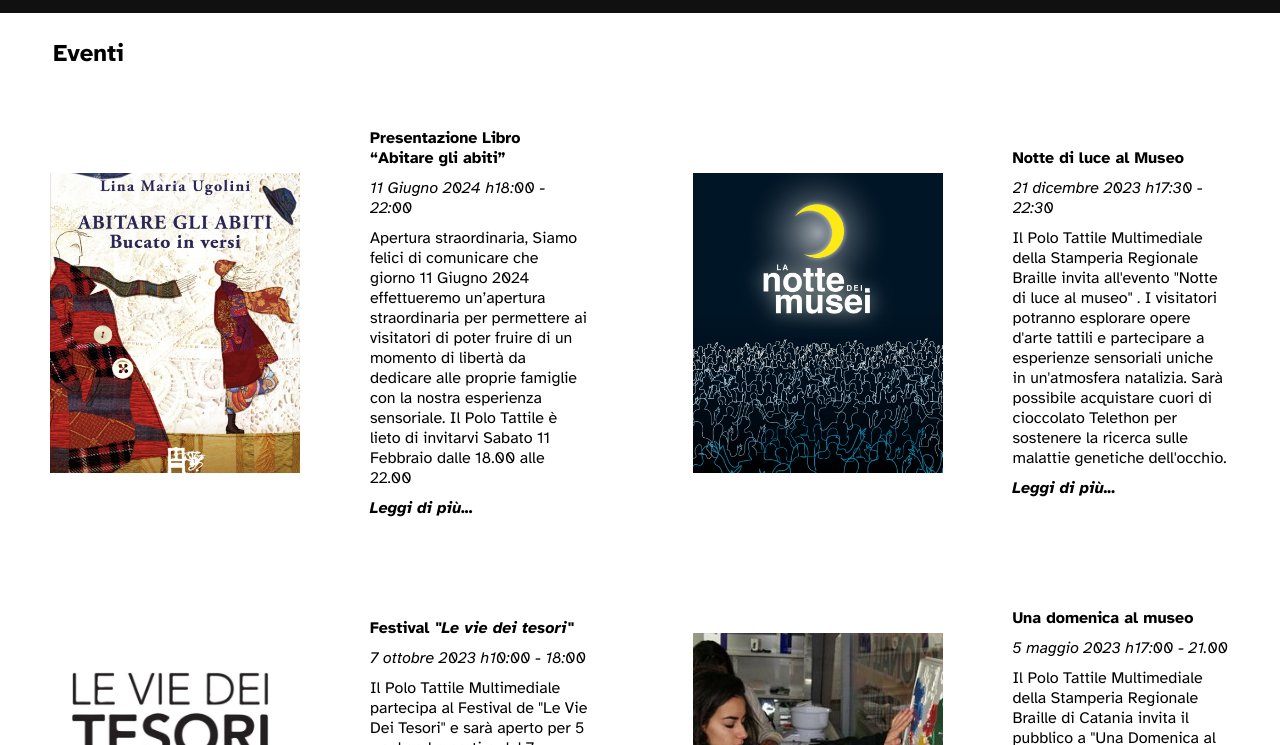
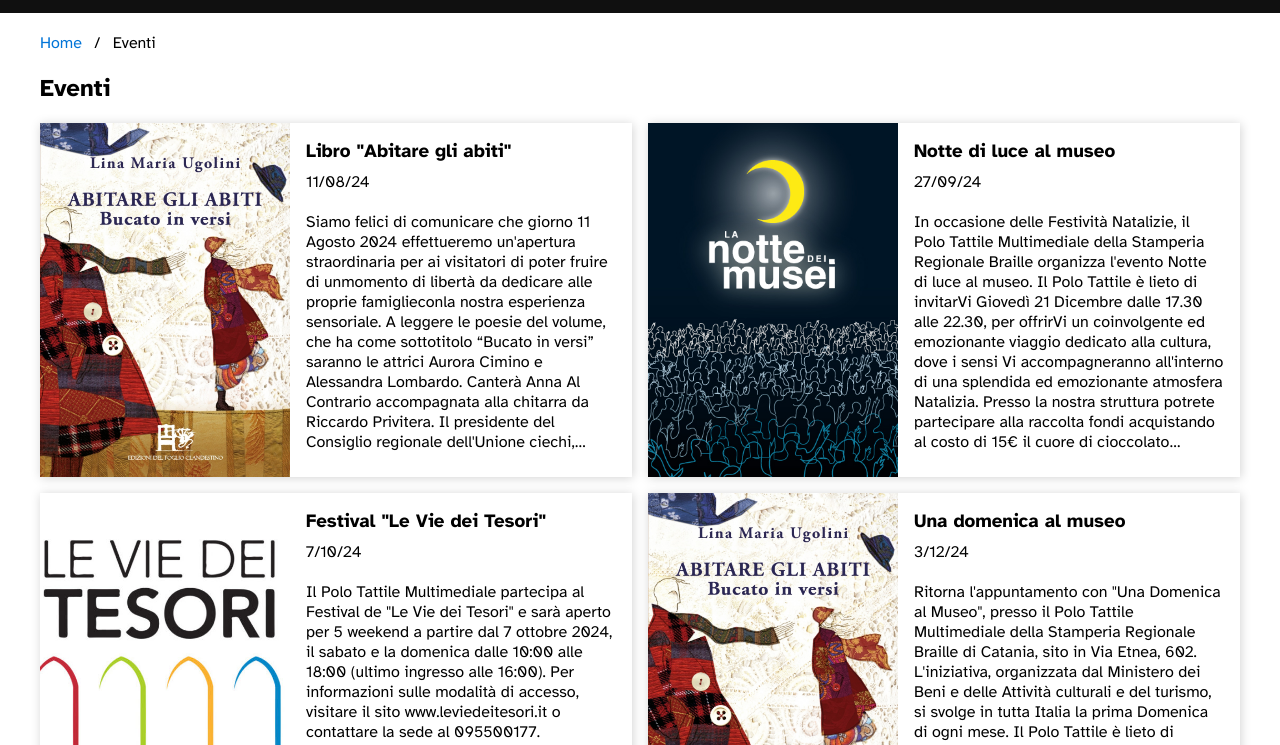
Before and after one commit to giuseppegggraziano/esame-web, a plain HTML site: page Pagina Eventi .html in a window 1280 px wide. Shown: the part 55-800 px from the top of the page. Drawn offline with Linux system fonts and the light colour scheme.

Commit message:
Nuovo archivio eventi, nuovo css

```diff
--- a/Pagina Eventi .html
+++ b/Pagina Eventi .html
@@ -1,5 +1,6 @@
 <!DOCTYPE html>
 <html lang="en">
+
     <head>
         <meta charset="UTF-8">
         <meta name="viewport" content="width=device-width, initial-scale=1.0">
@@ -9,6 +10,7 @@
         <link rel="preconnect" href="https://fonts.gstatic.com" crossorigin>
         <link href="https://fonts.googleapis.com/css2?family=Atkinson+Hyperlegible:ital,wght@0,400;0,700;1,400;1,700&display=swap" rel="stylesheet">
     </head>
+
     <body>
         <header>
 
@@ -39,105 +41,68 @@
                     <li><a href="chi-siamo.html"><button class="button button1">Chi siamo</button></a></li>
                 </ul>
             </nav>
+        </header>
+        <main>
 
-    </header>
-<!-- qui inizia la pg dedicata agli eventi -->
-<meta charset="UTF-8">
-    <meta name="viewport" content="width=device-width, initial-scale=1.0">
-    <div class="titolo_lista">
-        <h2>Eventi</h2>
+            <ul class="breadcrumb" style="margin-bottom: 20px; max-width: 1200px;margin: auto; margin-top: 20px; margin-bottom: 20px;">
+                <li><a href="index.html">Home</a></li>
+
+                <li>Eventi</li>
+            </ul>
+
+            <h2 style="max-width: 1200px;margin: auto; margin-top: 20px; margin-bottom: 20px;">Eventi</h2>
+
+            <section>
+                <div class="evento-test">
+
+                    <div class="griglia-eventi">
+
+                        <div class="singolo-evento">
+                            <img src="img/abitare-gli-abiti.jpg">
+                            <div class="text">
+                                <h3 style="  padding: 0px 0px 10px 0px;">Libro "Abitare gli abiti"</h3>
+                                <p>11/08/24</p>
+                                <p class="paragrafo-troncato">Siamo felici di comunicare che giorno 11 Agosto 2024 effettueremo un'apertura straordinaria per ai visitatori di poter fruire di unmomento di libertà da dedicare alle proprie famiglieconla nostra esperienza sensoriale. A leggere le poesie del volume, che ha come sottotitolo “Bucato in versi” saranno le attrici Aurora Cimino e Alessandra Lombardo. Canterà Anna Al Contrario accompagnata alla chitarra da Riccardo Privitera. Il presidente del Consiglio regionale dell'Unione ciechi, Gaetano Renzo Minincleri, “Dopo le novelle verghiane, prosegue l'attività culturale del Polo”. “Le persone che non vedono, allorché incontrano gli altri sono attente a raccogliere indizi dagli abiti: avvertono il profumo del bucato, leggono nel fruscio delle pieghe la storia di chi li indossa nel presente e nella memoria di un ricordo”. </p>
+                            </div>
+                        </div>
+                        <div class="singolo-evento">
+                            <img src="img/notte-dei-musei.jpg">
+                            <div class="text">
+                                <h3 style="  padding: 0px 0px 10px 0px;">Notte di luce al museo</h3>
+                                <p>27/09/24</p>
+                                <p class="paragrafo-troncato">In occasione delle Festività Natalizie, il Polo Tattile Multimediale della Stamperia Regionale Braille organizza l'evento Notte di luce al museo. Il Polo Tattile è lieto di invitarVi Giovedì 21 Dicembre dalle 17.30 alle 22.30, per offrirVi un coinvolgente ed emozionante viaggio dedicato alla cultura, dove i sensi Vi accompagneranno all'interno di una splendida ed emozionante atmosfera Natalizia. Presso la nostra struttura potrete partecipare alla raccolta fondi acquistando al costo di 15€ il cuore di cioccolato Telethon prodotto da Caffarel, finalizzato ad aiutare la ricerca scientifica sulle malattie genetiche dell' occhio.</p>
+                            </div>
+                        </div>
+                        <div class="singolo-evento">
+                            <img src="img/le_vie_dei_tesori_catania1200x789-1024x673.jpg">
+                            <div class="text">
+                                <h3 style="  padding: 0px 0px 10px 0px;">Festival "Le Vie dei Tesori"</h3>
+                                <p>7/10/24</p>
+                                <p class="paragrafo-troncato"> Il Polo Tattile Multimediale partecipa al Festival de "Le Vie dei Tesori" e sarà aperto per 5 weekend a partire dal 7 ottobre 2024, il sabato e la domenica dalle 10:00 alle 18:00 (ultimo ingresso alle 16:00). Per informazioni sulle modalità di accesso, visitare il sito www.leviedeitesori.it o contattare la sede al 095500177.</p>
+                            </div>
+                        </div><div class="singolo-evento">
+                            <img src="img/abitare-gli-abiti.jpg">
+                            <div class="text">
+                                <h3 style="  padding: 0px 0px 10px 0px;">Una domenica al museo</h3>
+                                <p>3/12/24</p>
+                                <p class="paragrafo-troncato">Ritorna l'appuntamento con "Una Domenica al Museo", presso il Polo Tattile Multimediale della Stamperia Regionale Braille di Catania, sito in Via Etnea, 602. L'iniziativa, organizzata dal Ministero dei Beni e delle Attività culturali e del turismo, si svolge in tutta Italia la prima Domenica di ogni mese. Il Polo Tattile è lieto di invitarVi Domenica 3 Dicembre dalle 17.00 alle 21.00, per offrirVi un coinvolgente ed emozionante viaggio dedicato alla cultura, dove i sensi vi accompagneranno all'interno di una splendida atmosfera in una Domenica “TUTTA DA TOCCARE”.</p>
+                            </div>
                         </div>
 
-    <div class="row">
-        <div class="container">
-            <img src="img/abitare-gli-abiti.jpg" alt="Immagine 1" class="img_lista">
-            <div class="text-container">
-                <div class="gerarchia">
-                    <h4><p><b>Presentazione Libro “Abitare gli abiti”</b></p></h4>
                     </div>
-                <div class="gerarchia">
-                    <p><i>11 Giugno 2024 h18:00 - 22:00</i></p>
+
                 </div>
-                <div class="gerarchia">
-                    <p>Apertura straordinaria, Siamo felici di comunicare che giorno 11 Giugno 2024
-                        effettueremo un’apertura straordinaria per permettere
-                        ai visitatori di poter fruire di un momento di libertà
-                        da dedicare alle proprie famiglie con la nostra esperienza
-                        sensoriale. Il Polo Tattile è lieto di invitarvi Sabato
-                         11 Febbraio dalle 18.00 alle 22.00</p>
-                </div>
-                <div class="gerarchia">
-                    <a><b><i>Leggi di più...</i></b></a></p>
-                </div>
-            </div>
-        </div>
-        <div class="container">
-            <img src="img/notte-dei-musei.jpg" alt="Immagine 2" class="img_lista">
-            <div class="text-container">
-                <div class="gerarchia">
-                    <h4><p><b>Notte di luce al Museo</b></p></h4>
-                </div>
-                <div class="gerarchia">
-                    <p><i>21 dicembre 2023 h17:30 - 22:30</i></p>
-                </div>
-                <div class="gerarchia">
-                    <p>Il Polo Tattile Multimediale della Stamperia Regionale Braille invita all'evento "Notte di luce al museo" . I visitatori potranno esplorare opere d'arte tattili e partecipare a esperienze sensoriali uniche in un'atmosfera natalizia. Sarà possibile acquistare cuori di cioccolato Telethon per sostenere la ricerca sulle malattie genetiche dell'occhio.
-                    </p>
-                </div>
-                <div class="gerarchia">
-                    <a><b><i>Leggi di più...</i></b></a></p>
-                </div>
-            </div>
-        </div>
-    </div>
-    <div class="row">
-        <div class="container">
-            <img src="img/le_vie_dei_tesori_catania1200x789-1024x673.jpg" alt="Immagine 3" class="img_lista">
-            <div class="text-container">
-                <div class="gerarchia">
-                    <h4><p><b>Festival<i> "Le vie dei tesori"</i></b></p></h4>
-                </div>
-                <div class="gerarchia">
-                    <p><i>7 ottobre 2023 h10:00 - 18:00</i></p>
-                </div>
-                <div class="gerarchia">
-                    <p>
-                        Il Polo Tattile Multimediale partecipa al Festival de "Le Vie Dei Tesori" e sarà aperto per 5 weekend a partire dal 7 ottobre 2023, il sabato e la domenica dalle 10:00 alle 18:00 (ultimo ingresso alle 16:00). Per informazioni sulle modalità di accesso, visitare il sito www.leviedeitesori.it o contattare la sede al 095500177.
-                    </p>
-                </div>
-                <div class="gerarchia">
-                    <a><b><i>Leggi di più...</i></b></a></p>
-                </div>
-            </div>
-        </div>
-        <div class="container">
-            <img src="img/PTI, con gli occhi chiusi per leggere con le dita (allievi Turrisi Colonna, Catania), LGT-2.jpg" alt="Immagine 4" class="img_lista">
-            <div class="text-container">
-                <div class="gerarchia">
-                    <h4><p><b>Una domenica al museo</b></p></h4>
-                </div>
-                <div class="gerarchia">
-                    <p><i>5 maggio 2023  h17:00 - 21.00</i></p>
-                </div>
-                <div class="gerarchia">
-                    <p>Il Polo Tattile Multimediale della Stamperia Regionale Braille di Catania invita il pubblico a "Una Domenica al Museo". I visitatori potranno esplorare capolavori d'arte attraverso il tatto, partecipare a esperienze sensoriali uniche e visitare il "Bar al Buio". Sarà possibile acquistare cuori di biscotto Telethon per sostenere la ricerca sulle malattie genetiche dell'occhio.
-                    </p>
-                </div>
-                <div class="gerarchia">
-                    <a><b><i>Leggi di più...</i></b></a></p>
-                </div>
-            </div>
-        </div>
-    </div>
-    <!-- #region qui inizia il pre-footer-->
 
+            </section>
 
             <Section class="visite">
 
                 <div>
+
                     <h2>
                         <a name="quarto">Visite</a>
                     </h2>
+
                     <p>
                         Per gruppi di massimo 6 persone è consigliata la prenotazione. Per gruppi di oltre 6 persone e scolaresche è <b>obbligatoria</b> la prenotazione.
                         È possibile prenotare contattando i nostri uffici in una delle seguenti modalità:
@@ -151,30 +116,38 @@
                         Vi preghiamo di specificare sempre il <b>numero di visitatori</b>, la <b>data</b> e un <b>contatto</b> al quale confermare la visita.
                         Per informazioni generali mè possibile mandare una mail all'indirizzo <b>info@polotattile.it</b>
                     </p>
+
                     <div class="spazio_testo">
+
                         <p style="font-weight: bolder;">
                         Orari visite
                         </p>
+
                         <ul>
                             <li>Lun: 8:30 — 13:30</li>
                             <li>Mar Mer Gio: 8:30 — 13:30 / 14:30 — 16:30</li>
                             <li>Ven: 8:30 — 13:30</li>
                             <li>Sab: 8:30 — 12:00</li>
                             <li>Dom e festivi chiuso</li>
+
                         </ul>
+
                     </div>
+
                 </div>
+
                 <div>
-            <img src="img/inserire nella home.jpg" alt="">
+                    <img style="" src="img/inserire nella home.jpg" alt="">
                 </div>
 
             </Section>
-<!-- #region  qui inizia il footer -->
+
+        </main>
+
         <footer>
 
-
             <div>
-        <ul>
+                <ul class="test-link">
                     <li><a href="https://www.facebook.com/polotattilemultimediale/">Facebook</a></li>
                     <li><a href="https://x.com/i/flow/login?redirect_after_login=%2FStamp_Braille">X</a></li>
                     <li><a href="https://www.youtube.com/watch?v=rd3L_MPc258">YouTube</a></li>
@@ -182,7 +155,7 @@
             </div>
 
             <div>
-        <ul>
+                <ul class="test-link">
                     <li><a href="privacy.html">Privacy Policy</a></li>
                     <li><a href="cookie.html">Cookies Policy</a></li>
                     <li><a href="condizioni-e-trattamento-dati.html">Condizioni e trattamento dati</a></li>
@@ -191,5 +164,7 @@
         <p style="text-align: center; background: #101010; color: white;padding-bottom: 20px; width: 40%;">© Copyright 2024. Polo Tattile Multimediale. Tutti i diritti riservati.</p>
         </footer>
 
+
     </body>
+
 </html>
--- a/css/style.css
+++ b/css/style.css
@@ -415,6 +415,91 @@ footer {
     gap: 16px;
 }
 
+/* test eventi */
+
+.contenitore-eventi {
+    display: grid;
+    grid-template-columns: 1fr 1fr;
+    max-width: 1200px;
+    margin: auto;
+    padding: 64px 16px;
+    gap: 16px;
+}
+
+.singolo-evento {
+    display: grid;
+    grid-template-columns: 1fr 1fr;
+}
+
+.evento {
+    display: grid;
+    grid-template-columns: 1fr 1fr;
+    max-width: 1200px;
+    margin: auto;
+    padding: 64px 16px;
+    gap: 16px;
+    height: 350px;
+    margin-bottom: 10px;
+}
+
+.evento img {
+    max-height: 100%;
+    height: 100%;
+    width: auto;
+    object-fit: contain;
+
+}
+
+.paragrafo-tagliato {
+    display: -webkit-box;
+            -webkit-box-orient: vertical;
+            -webkit-line-clamp: 10; /* Numero di righe da mostrare */
+            overflow: hidden;
+            text-overflow: ellipsis;
+}
+
+/* fine test eventi */
+
+.griglia-eventi {
+    display: grid;
+    grid-template-columns: repeat(2, 1fr);
+    gap: 16px;
+    max-width: 1200px;
+    margin: auto;
+
+}
+
+.griglia-eventi .singolo-evento .text {
+    padding: 16px;
+    background-color: ;
+    /* align-content: space-evenly; */
+}
+
+.griglia-eventi .singolo-evento {
+    display: flex;
+    background-color: #fff;
+    box-shadow: 1px 1px 10px lightgray;
+}
+
+.griglia-eventi .singolo-evento img {
+    width: 250px;
+    /* height: 250px; /*forse da togliere*/
+    object-fit: cover;
+}
+
+.paragrafo-troncato {
+    padding: 20px 0px 0px 0px;
+    display: -webkit-box;
+            -webkit-box-orient: vertical;
+            -webkit-line-clamp: 12; /* Numero di righe da mostrare */
+            overflow: hidden;
+            text-overflow: ellipsis;
+}
+
+
+
+/* fine test eventi */
+
 @media (max-width:600px) /* o la misura che volete */  {
     /*.hero {
         flex-direction: column;
@@ -476,63 +561,16 @@ footer {
         width: 100%;
     }
 
-/* inizio css. pagina Eventi */
+    .griglia-eventi {
+        display: grid;
+        grid-template-columns: 1fr;
+    }
 }
-.titolo_lista{
-    padding-left: 40pt;
-    padding-top: 25px;
-    padding-bottom: 25px;
-}
-.container {
-    display: flex;
-    align-items: center; /* Allinea verticalmente il testo al centro delle immagini */
-    gap: 10px; /* Spaziatura tra le immagini e il testo */
-    margin-bottom: 20px; /* Spaziatura tra le sezioni */
-    width:50%; /*imposta larghezza del container per avere due container*/
-    box-sizing: border-box; /*include padding e border nella largheza */
-}
-.row {
-    display:flex;
-    width:100%;
-    gap:5px;
-}
-.grid-container {
-    display: flex;
-    grid-template-columns: 1fr 1fr; /* Due colonne di larghezza uguale */
-    gap: 5px; /* Spaziatura tra le immagini */
 
-}
-.img_lista {
-    max-width: 350px; /* Larghezza massima delle immagini */
-    height: auto; /* Mantiene il rapporto di aspetto delle immagini */
-    margin-left: 50px;
-    margin-right: 50px;
-    object-fit: cover;
-    width: 250px;/*definisce la largezza delle img*/
-    height: 300px;/*definisce quanto deve esere alta una img*/
-}
-.grid-container img {
-    max-width: 50%; /* Impedisce alle immagini di superare la larghezza del contenitore */
-    height: auto; /* Mantiene il rapporto di aspetto delle immagini */
-    padding-right: 30px;
-    padding-bottom: 30px;
-    padding-top: 30px;
-    padding-left: 30px
-}
-p {
-    overflow: hidden; /* Per evitare che il testo si sovrapponga alle immagini */
-}
-.text-container {
-    margin-right: 50px;
-    margin-bottom: 30px;
-    margin-top: 30px;
-    padding-left: 10px; /* Spaziatura tra l'immagine e il testo */
-    flex:1;
-}
-.gerarchia{
-    padding-top: 5px;
-    padding-bottom: 5px;
-}
-.spazio_testo{
-    padding-top: 15px;
-}
+    @media (max-width:800px) {
+        .griglia-eventi {
+            display: grid;
+            grid-template-columns: 1fr;
+            margin: 20px;
+        }
+    }
```
Also changed, not shown: 1 other file. Lines whose indentation alone changed are shown as unchanged.
